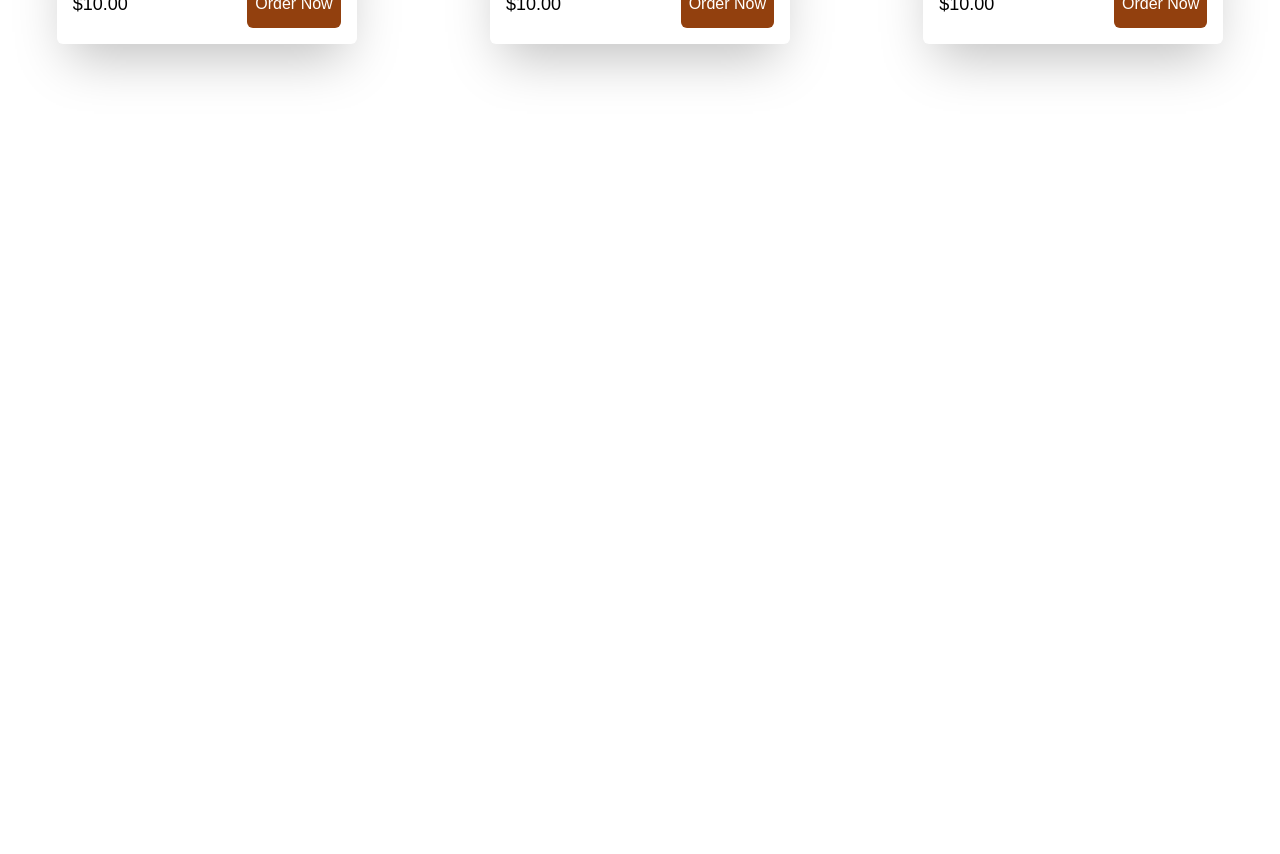
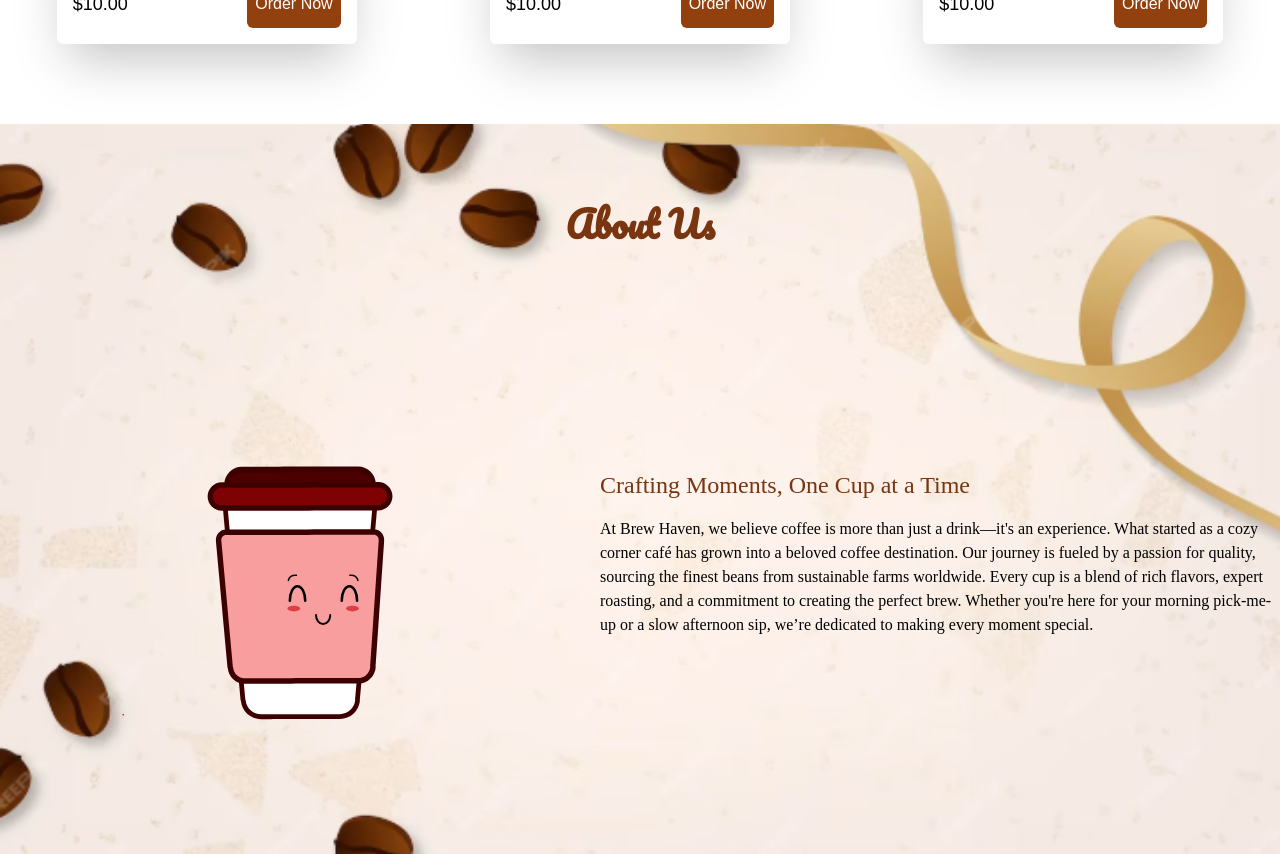
Before and after one commit to KashifSaeed1/coffee-shop-landing-page, a React (Create React App) app: page / in a window 1280 px wide. Shown: the part 1380-2234 px from the top of the page. Before the commit the page ends 1504 px from the top, so only its background shows below. Built offline with nearby package versions, Linux system fonts and the light colour scheme.

Commit message:
Add  About section with compelling coffee brand story

```diff
--- a/src/App.jsx
+++ b/src/App.jsx
@@ -3,12 +3,14 @@
 import Navbar from './component/Navbar';
 import Home from './component/Home';
 import Menu from "./component/Menu";
+import AboutUs from "./component/AboutUs";
 function App() {
   return (
     <>
-    <Navbar/>
-    <Home/>
-    <Menu/>
+      <Navbar />
+      <Home />
+      <Menu />
+      <AboutUs />
     </>
   );
 }
--- /dev/null
+++ b/src/component/AboutUs.js
@@ -0,0 +1,59 @@
+import React from 'react'
+import Bg from '../assests/Bg.png'
+import Lottie from 'lottie-react';
+import Animation from '../assests/Animation.json'
+import{motion} from 'framer-motion';
+
+const bgImage ={
+  backgroundImage: `url(${Bg})`,
+  backgroundRepeat: "no-repeat",
+  backgroundSize:"cover",
+  width:"100%",
+  height:"100%",
+  backgroundPosition:"center"
+}
+
+export default function AboutUs() {
+  return (
+    <div id="about" style={bgImage} className=" md:py-20  py-40">
+      <motion.h1
+        initial={{ opacity: 0, y: 100 }}
+        whileInView={{ opacity: 1, y: 0 }}
+        transition={{ duration: 1.5, delay: 0.5 }}
+        className="text-amber-900 text-4xl text-center font-cursive font-bold mb-20"
+      >
+        About Us
+      </motion.h1>
+      <div className="flex flex-col md:flex-row items-center max-w-7xl mx-auto ">
+        <motion.div
+          initial={{ opacity: 0, scale: 0.5 }}
+          whileInView={{ opacity: 1, scale: 1 }}
+          transition={{ duration: 1.5, delay: 0.5 }}
+        >
+          <Lottie animationData={Animation} className="md:w-[600px]" />
+        </motion.div>
+        <motion.div
+          initial={{ opacity: 0, y: 100 }}
+          whileInView={{ opacity: 1, y: 0 }}
+          transition={{ duration: 1.5, delay: 0.5 }}
+        >
+          <div className="space-y-4 px-4 md:px-0 ">
+            <h1 className="text-amber-900 text-2xl font-cursive2 pt-2">
+              Crafting Moments, One Cup at a Time
+            </h1>
+            <p className="font-medium leading-6 font-cursive2">
+              At Brew Haven, we believe coffee is more than just a drink—it's an
+              experience. What started as a cozy corner café has grown into a
+              beloved coffee destination. Our journey is fueled by a passion for
+              quality, sourcing the finest beans from sustainable farms
+              worldwide. Every cup is a blend of rich flavors, expert roasting,
+              and a commitment to creating the perfect brew. Whether you're here
+              for your morning pick-me-up or a slow afternoon sip, we’re
+              dedicated to making every moment special.
+            </p>
+          </div>
+        </motion.div>
+      </div>
+    </div>
+  );
+}
--- a/src/component/Menu.js
+++ b/src/component/Menu.js
@@ -23,7 +23,6 @@
     {MenuDetails.map((menu)=>(
         <MenuData key={menu.id} menu={menu}/>
     ))}
-
 </motion.div>
         </div>
 
```
